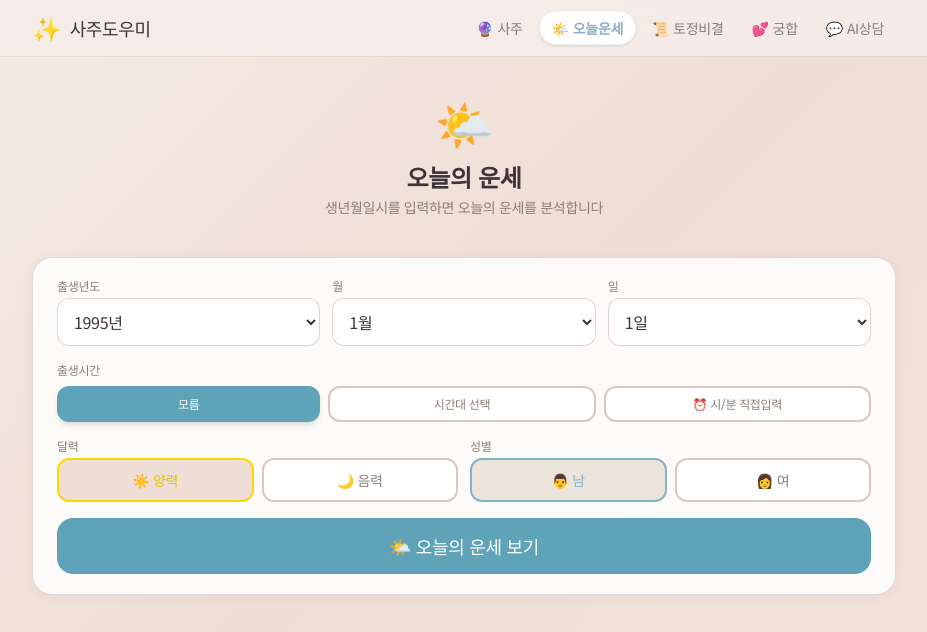
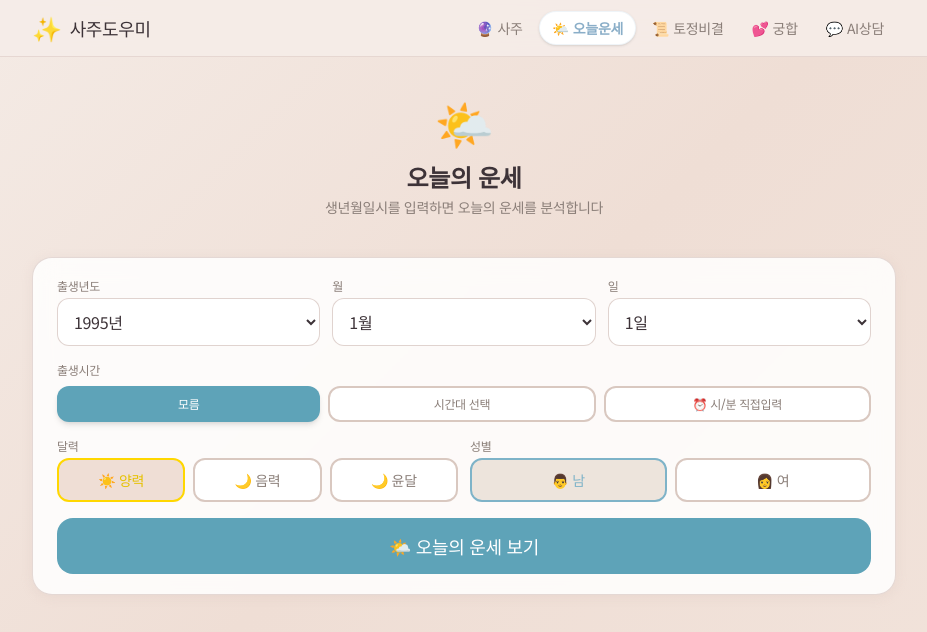
Before and after one commit to gm448127-beep/saju-app, a Next.js app: page /today in a window 1280 px wide. Shown: the top 632 px of the page, without its empty margins (176-1103 px from the left). Built offline with nearby package versions, Linux system fonts and the light colour scheme.

Commit message:
feat: 오늘의운세+토정비결 음력윤달 옵션 추가 및 빌드에러 수정

```diff
--- a/src/app/today/page.tsx
+++ b/src/app/today/page.tsx
@@ -204,6 +204,10 @@ export default function TodayPage() {
                   className={`flex-1 py-2.5 rounded-xl text-sm font-medium transition-all border-2 ${calendarType === "lunar" ? "bg-[#F2E4DC] text-[#CCB6B0] border-[#CCB6B0]" : "bg-white text-[#8A7E78] border-[#D9C8C0] hover:border-[#D4CCE8]"}`}>
                   🌙 음력
                 </button>
+              <button type="button" onClick={() => setCalendarType("lunarLeap")}
+                className={`flex-1 py-2.5 rounded-xl text-sm font-medium transition-all border-2 ${calendarType === "lunarLeap" ? "bg-[#F2E4DC] text-[#CCB6B0] border-[#CCB6B0]" : "bg-white text-[#8A7E78] border-[#D9C8C0] hover:border-[#D4CCE8]"}`}>
+                🌙 윤달
+              </button>
               </div>
             </div>
             <div className="flex-1">
--- a/src/app/tojeong/page.tsx
+++ b/src/app/tojeong/page.tsx
@@ -185,7 +185,11 @@ export default function TojeongPage() {
                 className={`flex-1 py-2.5 rounded-xl text-sm font-medium transition-all ${
                   calendarType === "lunar" ? 'bg-[#CCB6B0] text-white shadow-md' : 'bg-white border-2 border-[#D9C8C0] text-[#8A7E78]'
                 }`}>🌙 음력</button>
-                }`}>🌙 윤달</button>
+            <button type="button" onClick={() => setCalendarType("lunarLeap")}
+              className={`flex-1 py-2.5 rounded-xl text-sm font-medium transition-all
+${
+                calendarType === "lunarLeap" ? 'bg-[#CCB6B0] text-white shadow-md' : 'bg-white border-2 border-[#D9C8C0] text-[#8A7E78]'
+              }`}>🌙 윤달</button>
             </div>
           </div>
 
```
